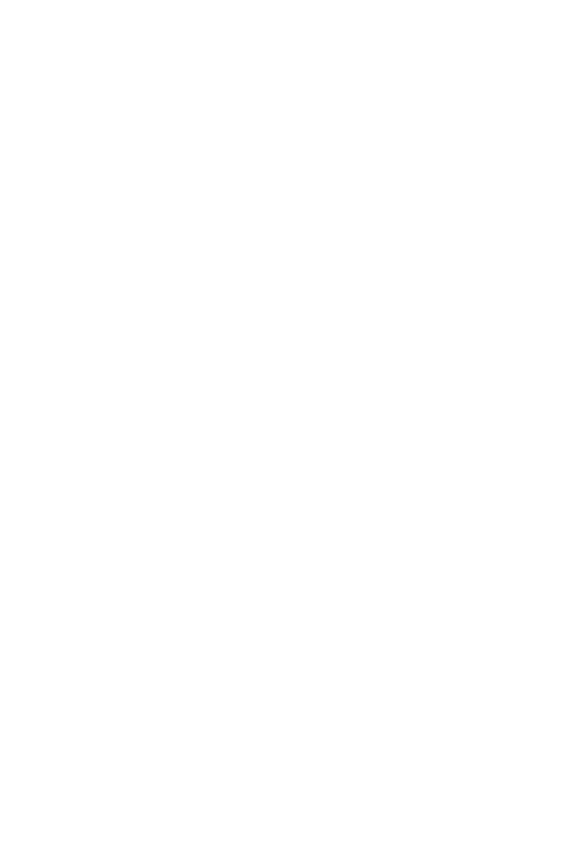
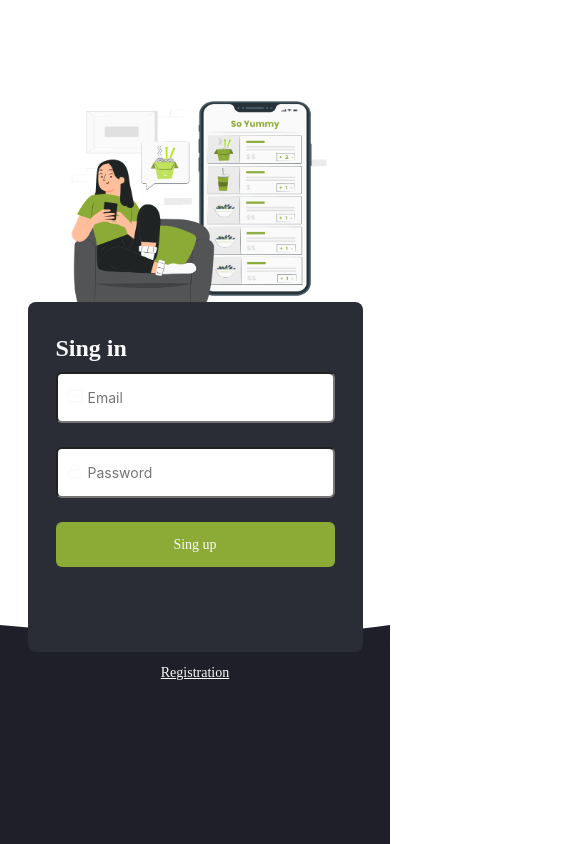
Before and after one commit to ShevchenkoOl/yummy-food, a React (Create React App) app: page /yummy-food/signin in a window 390 px wide. Shown: the top 844 px of the page, 585 px wide, since content can reach past the window. Built offline with nearby package versions, Linux system fonts and the light colour scheme.

Commit message:
added SingInPage.jsx

```diff
--- a/src/components/Pages/RegisterPage/RegisterPage,.jsx
+++ b/src/components/Pages/RegisterPage/RegisterPage,.jsx
@@ -14,14 +14,16 @@
       <div className={style.sectionForm}>
         <h2 className={style.title}>Registration</h2>
         <form className={style.form}>
-          <Input name="Name" icon={<img src={iconUser} alt="icon-user" />} />
+          <Input name="Name"
+            icon={<img src={iconUser} alt="icon-user" className={style.icon}/>}
+          />
           <Input
             name="Email"
-            icon={<img src={iconEmail} alt="icon-evelope" />}
+            icon={<img src={iconEmail} alt="icon-evelope" className={style.icon} />}
           />
           <Input
             name="Password"
-            icon={<img src={iconPassword} alt="icon-lock" />}
+            icon={<img src={iconPassword} alt="icon-lock" className={style.icon} />}
           />
           <Button text="Sing up" addClass="singUp" />
         </form>
--- a/src/components/Pages/RegisterPage/registerPage.module.css
+++ b/src/components/Pages/RegisterPage/registerPage.module.css
@@ -64,7 +64,8 @@
   justify-content: center;
 }
 
-.sectionForm, .linkContainer {
+.sectionForm,
+.linkContainer {
   width: 100%;
   max-width: 484px;
   margin: 0 auto;
@@ -83,7 +84,7 @@
 
 @media (min-width: 1024px) {
   .container {
-    max-width: 1600px;
+    max-width: 1300px;
     margin: 0 auto;
   }
 }
@@ -97,14 +98,13 @@
     height: 359px;
     width: 409px;
     background-image: url('../../../images/registPageTablet.png'); /* Фон для десктопа */
-    background-size: cover; /* Масштабируем фон */
-    background-position: center; /* Центрируем фон */
+    background-size: cover;
+    background-position: center;
     margin: 96px auto -20px auto;
   }
 
   .sectionForm,
-  .linkContainer
-   {
+  .linkContainer {
     max-width: 500px;
     margin: 0 auto;
   }
@@ -115,13 +115,13 @@
     z-index: -1;
     width: 100%;
     height: 580px;
-    background-color: #1E1F28;
+    background-color: #1e1f28;
   }
   .wave svg {
     width: 100%;
     position: absolute;
     height: auto;
-    top:-26px;
+    top: -26px;
   }
 
   .linkSingIn {
@@ -129,21 +129,55 @@
   }
 }
 
-/* @media (max-width: 769px) {
+@media (max-width: 769px) {
   .container {
     display: block;
   }
 
+  .title {
+    font-size: 24px;
+    line-height: 28px;
+    margin: 0;
+    margin-bottom: 10px;
+  }
+
   .section {
-    height: 285px;
-    width: 250px;
+    height: 250px;
+    width: 285px;
     margin: 87px auto -35px auto;
   }
-  .sectionForm,
-  .linkContainer
-   {
+  .sectionForm {
+    height: 350px;
+    width: 335px;
+    padding: 32px 28px;
+
+    margin: 0 auto;
+  }
+  .linkContainer {
     width: 100%;
     margin: 0 auto;
   }
+  .icon {
+    width: 18px;
+    height: 18px;
+  }
+  .wave {
+    position: absolute;
+    bottom: -300px;
+    z-index: -1;
+    width: 100%;
+    height: 580px;
+    background-color: #1e1f28;
+  }
+  .wave svg {
+    width: 100%;
+    position: absolute;
+    height: auto;
+    top: -26px;
+  }
 
-} */
+  .linkSingIn {
+    margin-top: 10px;
+    font: var(--btn-font-mobile);
+  }
+}
--- a/src/components/Pages/SigninPage/SigninPage.jsx
+++ b/src/components/Pages/SigninPage/SigninPage.jsx
@@ -1,35 +1,49 @@
 import style from './signinPage.module.css';
+import Input from 'components/Ul/Input/Input';
+import iconEmail from '../../../images/icon-email.svg';
+import iconPassword from '../../../images/icon-password.svg';
+import Button from 'components/Ul/Button/Button';
+import { Link } from 'react-router-dom';
 
 const SigninPage = () => {
     return (
-        <div className={style.container}>
-        <h2 className={style.title}>Sign In</h2>
+      <div className={style.container}>
+      <div className={style.section}>
+      </div>
+      <div className={style.sectionForm}>
+        <h2 className={style.title}>Sing in</h2>
         <form className={style.form}>
-        <div>
-          <input
-            type="email"
-            id="email"
-            name="email"
-            placeholder="Email"
-            // value={formData.email}
-            // onChange={handleChange}
-            required
+          <Input
+            name="Email"
+            icon={<img src={iconEmail} alt="icon-evelope" className={style.icon} />}
           />
-        </div>
-        <div>
-          <input
-            type="password"
-            id="password"
-            name="password"
-            placeholder="Password"
-            // value={formData.password}
-            // onChange={handleChange}
-            required
+          <Input
+            name="Password"
+            icon={<img src={iconPassword} alt="icon-lock" className={style.icon} />}
           />
-        </div>
-        <button className={style.btn}type="submit">Sing In</button>
-      </form>
+          <Button text="Sing up" addClass="singUp" />
+        </form>
       </div>
+      <div className={style.linkContainer}>
+        <Link to="/register" className={style.linkReg}>
+          Registration
+        </Link>
+      </div>
+      <div className={style.wave}>
+        <svg
+          width="1440"
+          height="325"
+          viewBox="0 0 1440 325"
+          fill="none"
+          xmlns="http://www.w3.org/2000/svg"
+        >
+          <path
+            d="M0 0L527 46.4286L657.739 48.534C900.922 52.4503 1144.07 38.6177 1385.24 7.14621L1440 0V325H0V0Z"
+            fill="#1E1F28"
+          />
+        </svg>
+      </div>
+    </div>
     )
 };
 
--- a/src/components/Pages/SigninPage/signinPage.module.css
+++ b/src/components/Pages/SigninPage/signinPage.module.css
@@ -1,13 +1,44 @@
 .container {
-    width: 500px;
-    height: 484px;
+  width: 100%;
+  position: relative;
   display: flex;
   flex-direction: column;
-    /* align-items: left; */
-    background-color: #2a2c36;
-    border-radius: 30px;
+  height: 100vh;
+  align-items: center;
+  justify-content: space-around;
+  box-sizing: border-box;
+  flex-wrap: wrap;
+}
+
+.section {
+  height: 468px;
+  width: 532px;
+  margin-top: 115px;
+  background-image: url('../../../images/registrPage.png'); /* Фон для десктопа */
+  background-size: cover;
+  background-position: center;
+}
+
+.sectionForm {
+  max-width: 484px;
+  height: auto;
+  padding: 50px 50px 44px;
   margin-top: 122px;
-    margin-left: 760px;
+  border-radius: 2vw;
+  background-color: var(--background-black-color);
+  box-sizing: border-box;
+}
+
+.wave {
+  position: absolute;
+  bottom: 0;
+  z-index: -1;
+  width: 100%;
+}
+
+.wave svg {
+  width: 100%;
+  height: 100%;
 }
 
 .title {
@@ -15,60 +46,138 @@
   font-size: 28px;
   font-weight: 600;
   line-height: 30px;
-    letter-spacing: -0.02em;
-    /* text-align: center; */
+  letter-spacing: -2%;
   color: var(--primary-white-color);
-    /* text-align: center; */
   margin-top: 44px;
-    margin-left: 50px;
-    margin-bottom: 20px;
+  margin-bottom: 30px;
 }
 
 .form {
   display: flex;
   flex-direction: column;
-    margin-left: 50px;
+  gap: 24px;
 }
 
-  .form > div {
-    margin-bottom: 20px;
+.linkContainer {
+  max-width: 484px;
+  display: flex;
+  justify-content: center;
 }
 
-  input {
-    width: 400px;
-    height: 59px;
-
-    font-size: 16px;
-    border: 1px solid var(--primary-white-color);
-    border-radius: 3px;
-    background-color: transparent;
-    color: var(--primary-white-color);
-
-    /* width: Fixed (86px)px;
-  height: Hug (27px)px;
-  top: 16px;
-  left: 18px;
-  gap: 8px;
-  opacity: 0px; */
+.sectionForm,
+.linkContainer {
+  width: 100%;
+  max-width: 484px;
+  margin: 0 auto;
 }
 
-  .btn {
-    width: 400px;
-    height: 59px;
+.linkReg {
   font: var(--btn-font);
-
-    margin-top: 20px;
-
-    padding: 21px 138px 21px 138px;
-
-    border-radius: 6px 0px 0px 0px;
-    border: 1px solid var(--light-green-color);
-    background-color: var(--light-green-color);
   color: var(--primary-white-color);
-    cursor: pointer;
+  transition: color 0.3s ease, transform 0.3s ease;
 }
 
-  .btn:hover,
-  .btn:focus {
-    color: var(--primary-black-color);
+.linkReg:hover,
+.linkReg:focus {
+  color: var(--light-green-color);
 }
+
+@media (min-width: 1024px) {
+  .container {
+    max-width: 1300px;
+    margin: 0 auto;
+  }
+}
+
+@media (min-width: 769px) and (max-width: 1024px) {
+  .container {
+    display: block;
+  }
+
+  .section {
+    height: 359px;
+    width: 409px;
+    background-image: url('../../../images/registPageTablet.png'); /* Фон для десктопа */
+    background-size: cover;
+    background-position: center;
+    margin: 96px auto -20px auto;
+  }
+
+  .sectionForm,
+  .linkContainer {
+    max-width: 500px;
+    margin: 0 auto;
+  }
+
+  .wave {
+    position: absolute;
+    bottom: -270px;
+    z-index: -1;
+    width: 100%;
+    height: 580px;
+    background-color: #1e1f28;
+  }
+  .wave svg {
+    width: 100%;
+    position: absolute;
+    height: auto;
+    top: -26px;
+  }
+
+  .linkReg {
+    margin-top: 10px;
+  }
+}
+
+@media (max-width: 769px) {
+  .container {
+    display: block;
+  }
+
+  .title {
+    font-size: 24px;
+    line-height: 28px;
+    margin: 0;
+    margin-bottom: 10px;
+  }
+
+  .section {
+    height: 250px;
+    width: 285px;
+    margin: 87px auto -35px auto;
+  }
+  .sectionForm {
+    height: 350px;
+    width: 335px;
+    padding: 32px 28px;
+
+    margin: 0 auto;
+  }
+  .linkContainer {
+    width: 100%;
+    margin: 0 auto;
+  }
+  .icon {
+    width: 18px;
+    height: 18px;
+  }
+  .wave {
+    position: absolute;
+    bottom: -300px;
+    z-index: -1;
+    width: 100%;
+    height: 580px;
+    background-color: #1e1f28;
+  }
+  .wave svg {
+    width: 100%;
+    position: absolute;
+    height: auto;
+    top: -26px;
+  }
+
+  .linkReg {
+    margin-top: 10px;
+    font: var(--btn-font-mobile);
+  }
+}
--- a/src/components/Ul/Button/button.module.css
+++ b/src/components/Ul/Button/button.module.css
@@ -38,17 +38,17 @@
   color: var(--light-green-color);
 }
 
-.singUp{
+.singUp {
   height: 59px;
   display: flex;
   align-items: center;
   justify-content: center;
   background-color: var(--light-green-color);
   border-radius: 6px;
-  margin-top: 26px;
+  /* margin-top: 26px; */
   line-height: 18px;
   transition: color 0.3s ease, transform 0.3s ease;
- }
+}
 
 .singUp:hover,
 .singUp:focus {
@@ -58,7 +58,7 @@
 }
 
 @media (max-width: 768px) {
-  .btn{
+  .btn {
     font: var(--btn-font-mobile);
   }
 
@@ -71,4 +71,9 @@
     width: 95px;
     height: 45px;
   }
+
+  .singUp {
+    width: 279px;
+    height: 45px;
+  }
 }
--- a/src/components/Ul/Input/input.module.css
+++ b/src/components/Ul/Input/input.module.css
@@ -1,16 +1,25 @@
 .inputContainer {
   display: flex;
-    align-items: center; /* Центруем иконку и инпут по вертикали */
+  align-items: center;
   position: relative;
 }
 
 .icon {
-    position: absolute; /* Позволяет разместить иконку внутри инпута */
-    left: 10px; /* Отступ от левого края инпута */
-    pointer-events: none; /* Иконка не будет перехватывать клики */
+  position: absolute;
+  left: 10px;
+  pointer-events: none;
 }
 
 .input {
   border-radius: 6px;
-    padding-left: 50px; /* Отступ слева, чтобы текст не перекрывал иконку */
+  padding-left: 50px;
 }
+
+@media (max-width: 769px) {
+  .input {
+    width: 279px;
+    height: 45px;
+    padding-left: 30px;
+    font-size: 14px;
+  }
+}
```
Lines whose indentation alone changed are shown as unchanged.
